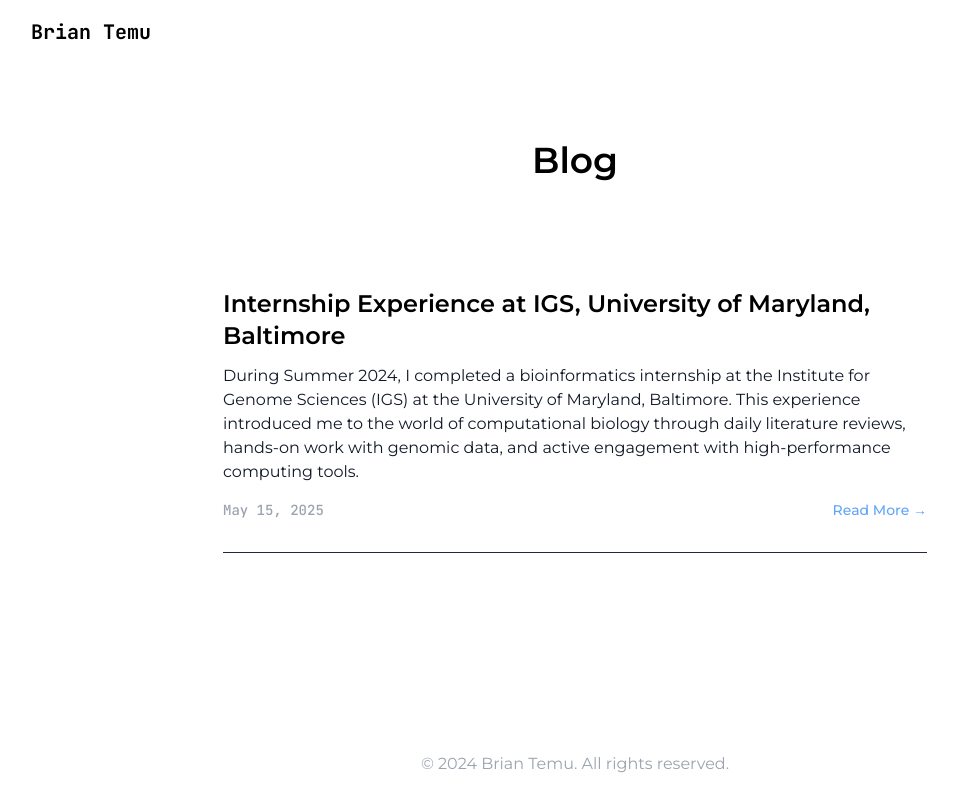
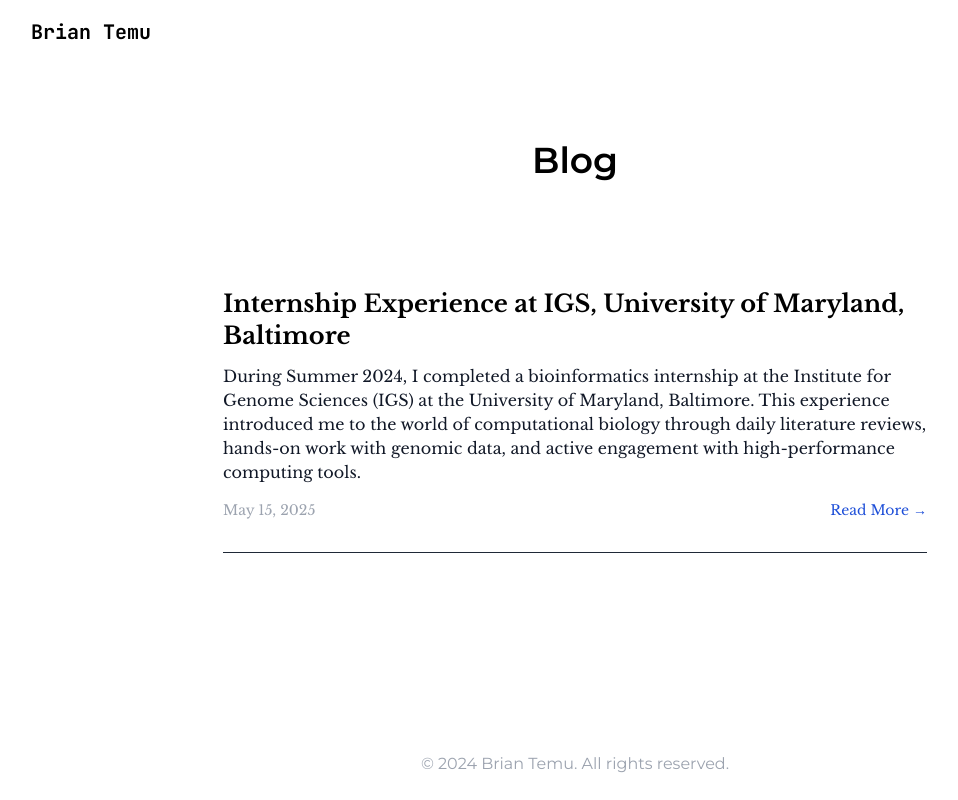
Before and after one commit to iam-dante/portifolio, a Next.js app: page /blog in a window 1280 px wide. Shown: the whole page, without its empty margins (65-1023 px from the left). Built offline with nearby package versions, Linux system fonts and the light colour scheme.

Commit message:
ADD:blog-theme

```diff
--- a/pages/blog.js
+++ b/pages/blog.js
@@ -56,11 +56,11 @@ export default function Blog({ posts }) {
   return (
     <BlogLayout meta={{ title: "Blog" }}>
       <div className="">
-        <div className="h-48 flex items-center justify-center">
+        <div className="h-48 flex items-center justify-center font-libre">
           <h1 className="text-black text-4xl font-sans font-semibold">Blog</h1>
         </div>
 
-        <div className="max-w-3xl mx-auto px-4 sm:px-6 lg:px-8">
+        <div className="max-w-3xl mx-auto px-4 sm:px-6 lg:px-8 font-libre">
           {posts.map((post) => (
             <div
               key={post.slug}
@@ -69,19 +69,19 @@ export default function Blog({ posts }) {
               <h2 className="text-2xl text-white font-semibold mb-3">
                 <Link
                   href={`/posts/${post.slug}`}
-                  className="hover:text-blue-400 transition-colors text-black"
+                  className="hover:text-gray-400 transition-colors text-black font-libre"
                 >
                   {post.title}
                 </Link>
               </h2>
-              <p className="text-gray-900 mb-4">{post.summary}</p>
-              <div className="flex items-center justify-between">
-                <span className="text-sm text-gray-400 font-jet">
+              <p className="text-gray-900 mb-4 font-libre">{post.summary}</p>
+              <div className="flex items-center justify-between font-libre">
+                <span className="text-sm text-gray-400 font-libre">
                   {post.date}
                 </span>
                 <Link
                   href={`/posts/${post.slug}`}
-                  className="text-blue-400 hover:text-blue-300 text-sm font-medium"
+                  className="text-blue-700 hover:text-blue-300 text-sm font-medium"
                 >
                   Read More →
                 </Link>
--- a/pages/posts/[slug].js
+++ b/pages/posts/[slug].js
@@ -38,7 +38,7 @@ const TableOfContents = ({ headings }) => {
       // Handle empty hash case (just "#")
       if (hash === "") {
         setActiveId("");
-        window.scrollTo(0, 0);
+        // window.scrollTo(0, 0);
         return true;
       }
       if (hash && headings.some((h) => h.id === hash)) {
@@ -49,9 +49,7 @@ const TableOfContents = ({ headings }) => {
     };
 
     const handleScroll = () => {
-      // Only update based on scroll if no hash is present
       if (checkHash()) return;
-
       const scrollPosition = window.scrollY + 80; // Adjusted offset
       const pageBottom =
         window.innerHeight + window.scrollY >=
```
